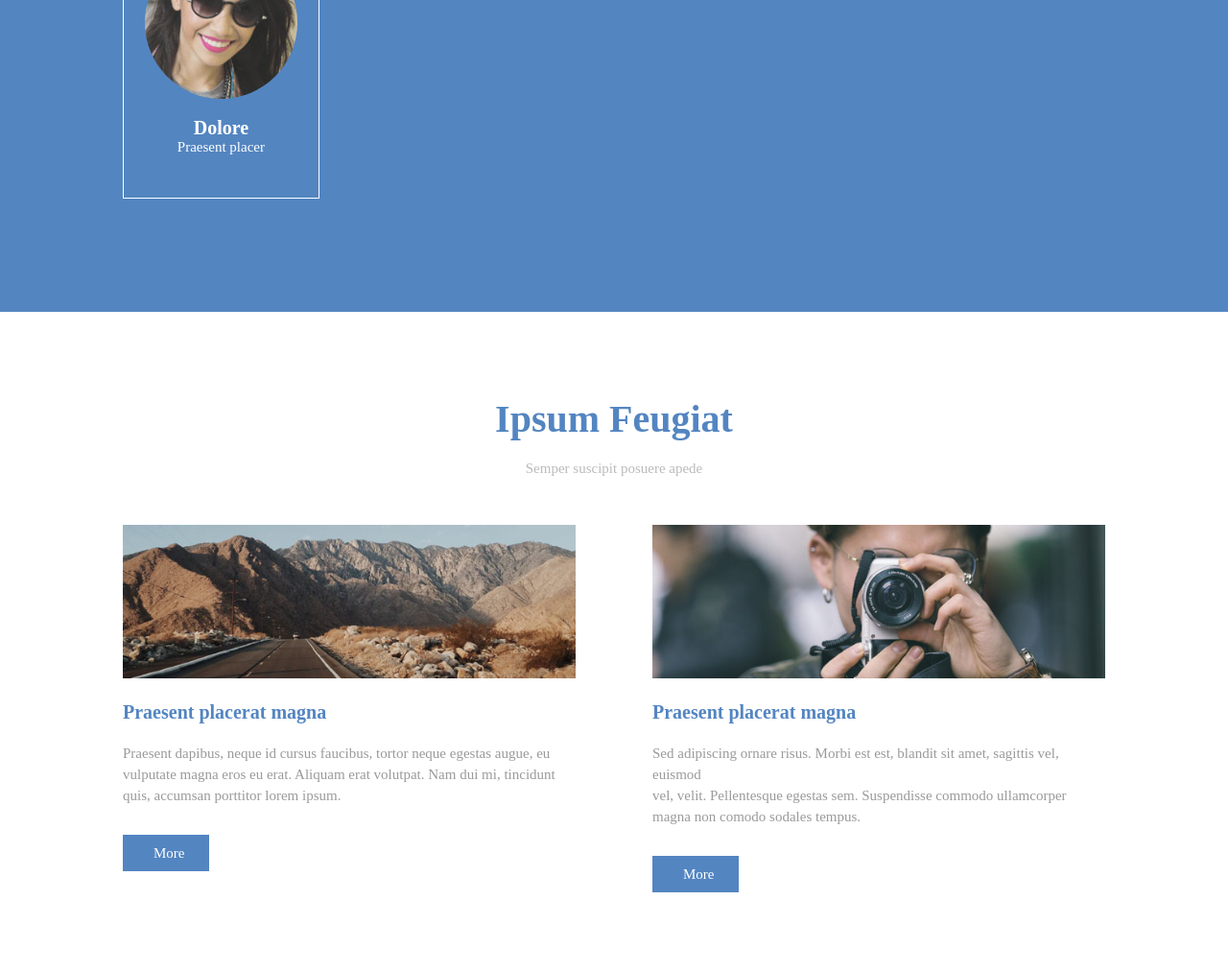
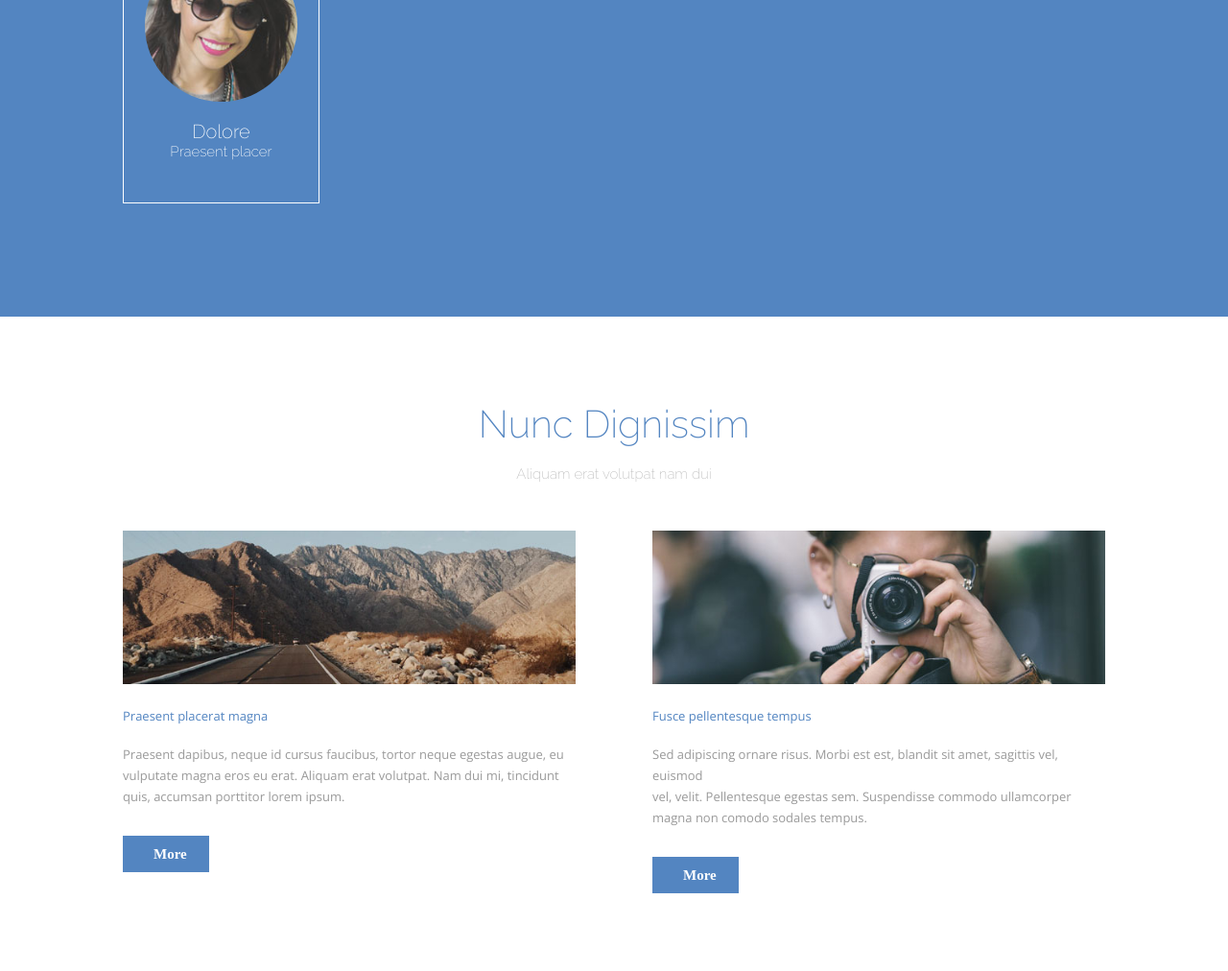
Before and after one commit to kadavalahiren/theory-templete, a plain HTML site: page index.html in a window 1280 px wide. Shown: the part 1530-2542 px from the top of the page at 96% size. Drawn offline with nearby package versions, Linux system fonts and the light colour scheme.

Commit message:
font changed

```diff
--- a/css/style.css
+++ b/css/style.css
@@ -118,6 +118,7 @@ body {
     padding: 10px 22px;
     display: inline-block;
     color: #fff;
+    font-weight: 600;
     font-family: 'Raleway', Arial, Helvetica, sans-serif;
 }
 
@@ -163,6 +164,8 @@ body {
     font-size: 40px;
     text-align: center;
     margin: 0px 0px 20px 0px;
+    font-family: 'Raleway', Arial, Helvetica, sans-serif;
+    font-weight: 100;
 }
 
 .p_third_div {
@@ -170,6 +173,8 @@ body {
     font-size: 15px;
     text-align: center;
     margin: 0px 0px 22px 0px;
+    font-family: 'Raleway', Arial, Helvetica, sans-serif;
+    font-weight: 100;
 }
 
 .thrd_imgs {
@@ -199,6 +204,8 @@ body {
     font-size: 20px;
     margin: 0px;
     text-align: center;
+    font-family: 'Raleway', Arial, Helvetica, sans-serif;
+    font-weight: 100;
 }
 
 .p_thd_tx2 {
@@ -206,6 +213,8 @@ body {
     font-size: 15px;
     margin: 0px;
     text-align: center;
+    font-family: 'Raleway', Arial, Helvetica, sans-serif;
+    font-weight: 100;
 }
 
 .div_four {
@@ -230,6 +239,8 @@ body {
     font-size: 40px;
     text-align: center;
     margin: 0px 0px 20px 0px;
+    font-family: 'Raleway', Arial, Helvetica, sans-serif;
+    font-weight: 100;
 }
 
 .p_four_div {
@@ -237,6 +248,8 @@ body {
     font-size: 15px;
     text-align: center;
     margin: 0px 0px 22px 0px;
+    font-family: 'Raleway', Arial, Helvetica, sans-serif;
+    font-weight: 100;
 }
 
 .four_imgs {
@@ -264,15 +277,19 @@ body {
 
 .h3_four_tx1 {
     color: #5385c1;
-    font-size: 20px;
+    font-size: 13px;
     margin: 0px 0px 20px 0px;
+    font-family: 'Open Sans', sans-serif;;
+    font-weight: 100;
+
 }
 
 .p_four_tx2 {
     color: #9a9a9a;
     line-height: 22px;
-    font-size: 15px;
+    font-size: 13px;
     margin: 0px 0px 30px 0px;
+    font-family: 'Open Sans', sans-serif;
 }
 .btn_1{
     width: 90px;
@@ -285,6 +302,7 @@ body {
     font-size: 15px;
     padding: 0px 22px;
     display: inline-block;
+    font-weight:600;
 }
 .div_five{
     width: 100%;
@@ -313,7 +331,7 @@ ul{
     display: block;
 }
 li{
-    padding: 0px 10px;
+    padding: 0px 5px;
     display: inline-block;
 }
 .fab{
--- a/index.html
+++ b/index.html
@@ -4,7 +4,7 @@
     <meta charset="UTF-8">
     <meta name="viewport" content="width=device-width, initial-scale=1.0">
     <meta http-equiv="X-UA-Compatible" content="ie=edge">
-    <title> Title </title>
+    <title> Theory-Templete </title>
     <link rel="stylesheet" href="css/style.css">
     <link href="https://fonts.googleapis.com/css2?family=Open+Sans:wght@300&family=Raleway:wght@200&display=swap" rel="stylesheet">
 
@@ -100,8 +100,8 @@
     <div class="div_four">
         <div class="four_div">
             <div class="four_txt">
-                <h2 class="h2_four_div">Ipsum Feugiat</h2>
-                <p class="p_four_div">Semper suscipit posuere apede</p>
+                <h2 class="h2_four_div">Nunc Dignissim</h2>
+                <p class="p_four_div">Aliquam erat volutpat nam dui</p>
             </div>
             <div class="four_imgs">
 
@@ -114,15 +114,14 @@
                     <div class="btn_1">
                         <a href="" class="btn">More</a>
                     </div>
-
                 </div>
 
                 <div class="four_img2">
                     <img src="images/pic02.jpg" alt="" class="four_img">
 
-                    <h3 class="h3_four_tx1">Praesent placerat magna</h3>
+                    <h3 class="h3_four_tx1">Fusce pellentesque tempus</h3>
                     <p class="p_four_tx2">
-                        Sed adipiscing ornare risus. Morbi est est, blandit sit amet, sagittis vel, euismod<br> vel, velit. Pellentesque egestas sem. Suspendisse commodo ullamcorper<br> magna non comodo sodales tempus.
+                        Sed adipiscing ornare risus. Morbi est est, blandit sit amet, sagittis vel, euismod<br> vel, velit. Pellentesque egestas sem. Suspendisse commodo ullamcorper<br>magna non comodo sodales tempus.
                     </p>
                     <div class="btn_1">
                         <a href="" class="btn">More</a>
@@ -137,7 +136,7 @@
                 © Untitled. Design:<a href="" class="link">TEMPLATED</a>. Images: <a href="" class="link">Unsplash</a>.
             </div>
             <div class="five_div2">
-                <ul>
+                <ul >
                     <li><i class="fab fa-facebook-f"></i></li>
                     <li><i class="fab fa-twitter"></i></li>
                     <li><i class="fab fa-linkedin-in"></i></li>
```
